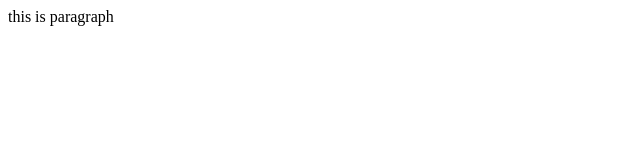
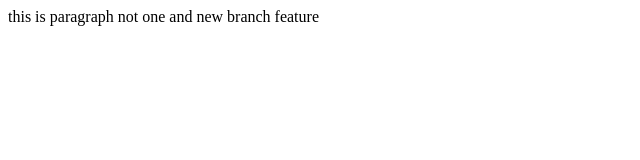
Before and after one commit to Nikhil8171/localrepo, a plain HTML site: page index.html in a window 1280 px wide. Shown: the whole page, without its empty margins (0-640 px from the left). Drawn offline with Linux system fonts and the light colour scheme.

Commit message:
add new feature

```diff
--- a/index.html
+++ b/index.html
@@ -1 +1,4 @@
-<p>this is paragraph</p>
+<p>this is paragraph
+     not one
+     and new branch feature
+</p>
```
